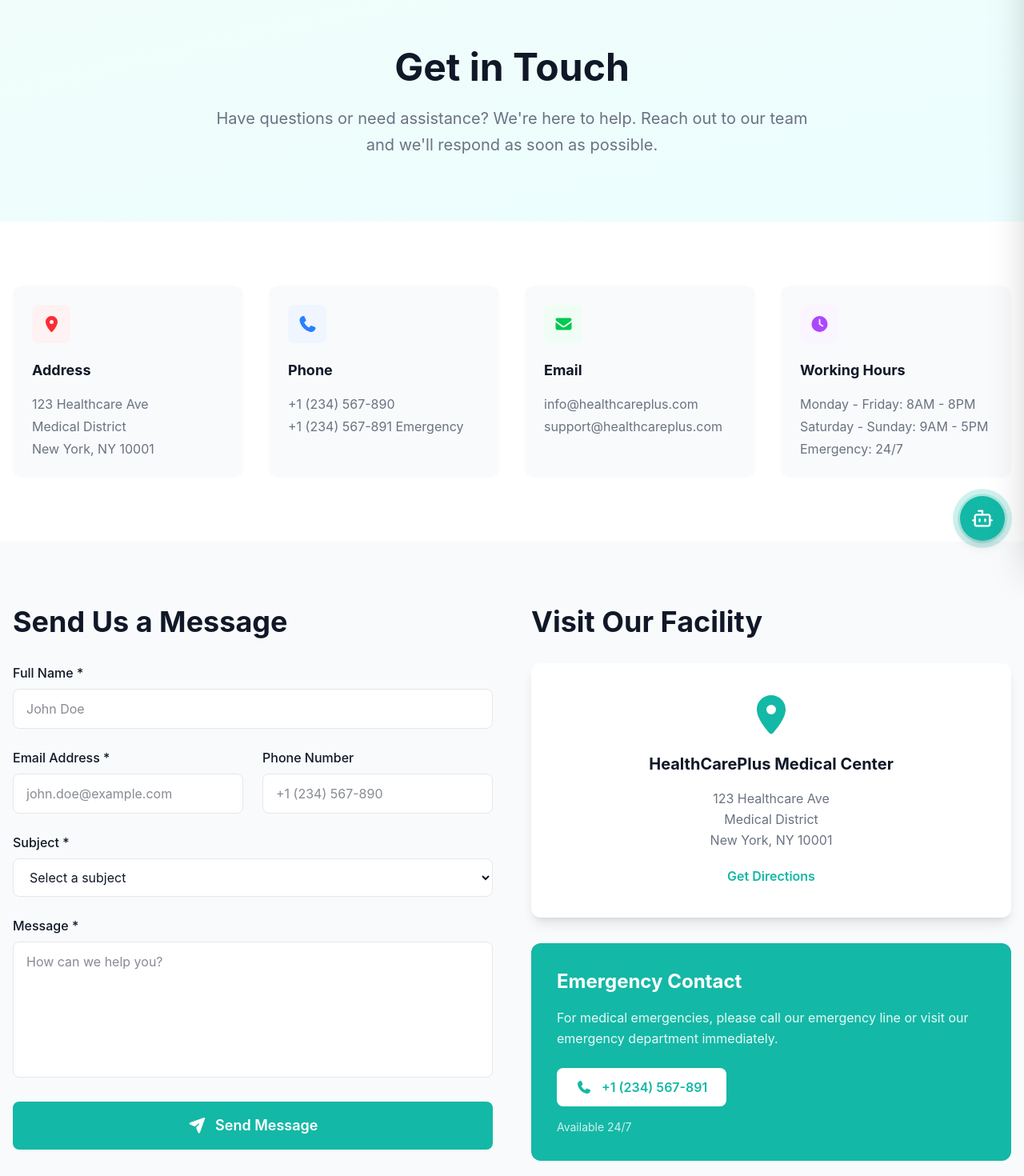
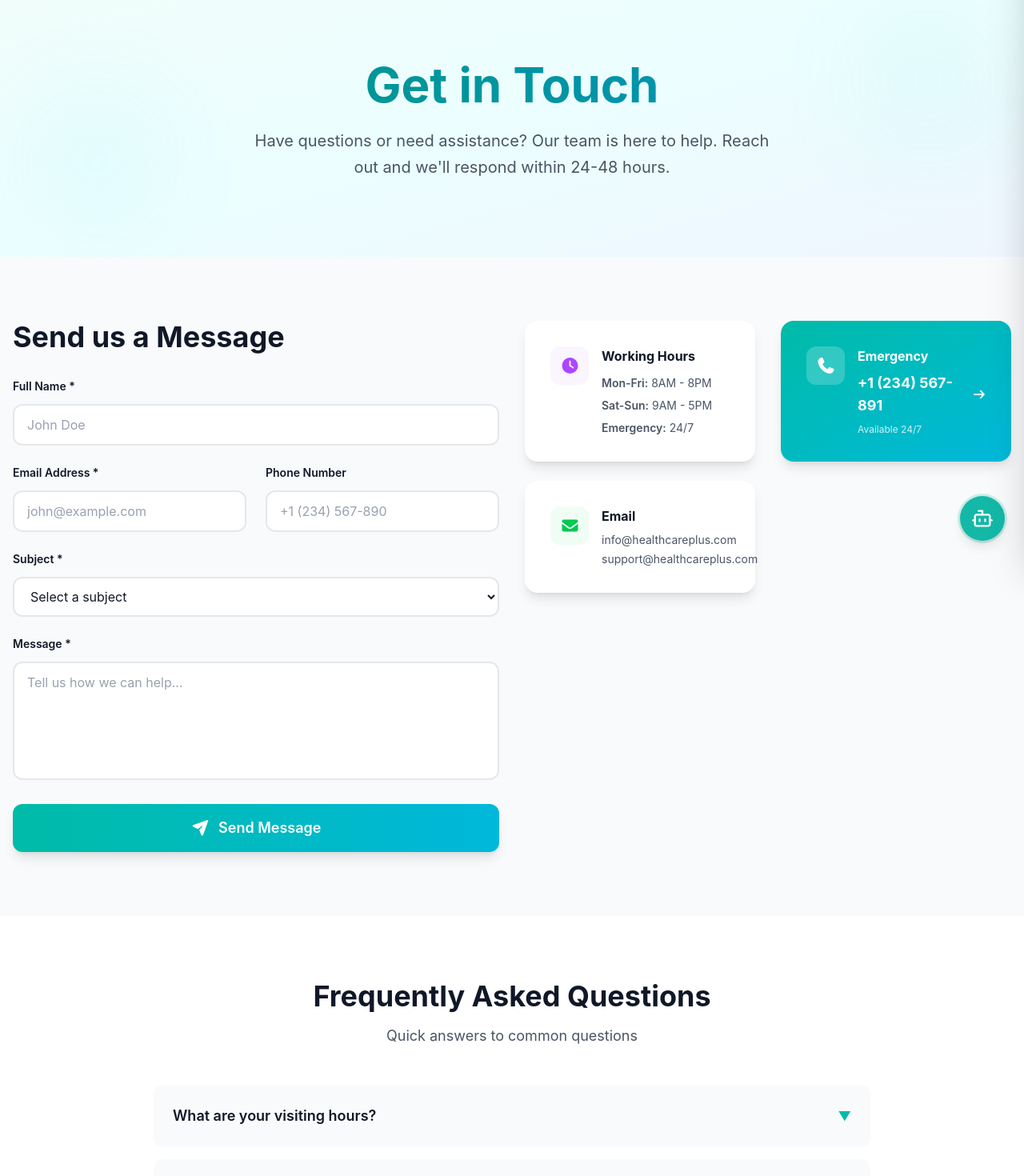
Before and after one commit to Aya-Abdellatif/med-wasla, a React (Vite) app in the folder frontend/: page /contact in a window 1280 px wide. Shown: the part 100-1570 px from the top of the page at 80% size. Built offline with nearby package versions, Linux system fonts and the light colour scheme.

Commit message:
edit contact

```diff
--- a/frontend/src/app/components/common/Navbar.tsx
+++ b/frontend/src/app/components/common/Navbar.tsx
@@ -115,7 +115,6 @@ function Navbar() {
             <div className="hidden xl:flex items-center gap-4 ml-auto shrink-0">
               {isDoctor ? (
                 <>
-                  <span className="text-lg font-semibold text-fg-muted">+1 (234) 567-890</span>
                   <Link
                     to="/dashboard"
                     className="text-lg font-semibold text-fg-muted hover:text-primary transition-colors duration-300"
--- a/frontend/src/app/pages/contact/ContactPage.tsx
+++ b/frontend/src/app/pages/contact/ContactPage.tsx
@@ -1,14 +1,16 @@
 import { useState } from "react";
-// import { useNavigate } from "react-router-dom";
 import { FontAwesomeIcon } from "@fortawesome/react-fontawesome";
 import {
   faCheckCircle,
   faPaperPlane,
-  faLocationDot,
+  // faLocationDot,
   faPhone,
+  faEnvelope,
+  faClock,
+  faArrowRight,
 } from "@fortawesome/free-solid-svg-icons";
 
-import { contactInfo, departments, faqs } from "./ContactData";
+import {  departments, faqs } from "./ContactData";
 import type { ContactFormData } from "./contactTypes";
 
 const initialFormData: ContactFormData = {
@@ -22,13 +24,12 @@ const initialFormData: ContactFormData = {
 export default function ContactPage() {
   const [formData, setFormData] = useState<ContactFormData>(initialFormData);
   const [isSubmitted, setIsSubmitted] = useState(false);
-  // const navigate = useNavigate();
+  const [expandedFAQ, setExpandedFAQ] = useState<number | null>(null);
 
   const handleChange = (
     e: React.ChangeEvent<HTMLInputElement | HTMLTextAreaElement | HTMLSelectElement>
   ) => {
     const { name, value } = e.target;
-
     setFormData((prev) => ({
       ...prev,
       [name]: value,
@@ -37,9 +38,7 @@ export default function ContactPage() {
 
   const handleSubmit = (e: React.FormEvent<HTMLFormElement>) => {
     e.preventDefault();
-
     console.log("Contact form submitted:", formData);
-
     setIsSubmitted(true);
 
     setTimeout(() => {
@@ -58,14 +57,13 @@ export default function ContactPage() {
               className="text-teal-500 text-4xl"
             />
           </div>
-
           <h2 className="text-3xl font-bold text-gray-900 mb-4">
             Message Sent!
           </h2>
-
-          <p className="text-gray-500">
-            Thank you for contacting us. We'll get back to you soon.
+          <p className="text-gray-600 mb-6">
+            Thank you for contacting us. We'll get back to you as soon as possible.
           </p>
+          <p className="text-sm text-gray-500">Expected response time: 24-48 hours</p>
         </div>
       </main>
     );
@@ -73,37 +71,40 @@ export default function ContactPage() {
 
   return (
     <main className="min-h-screen bg-white text-gray-900">
-      {/* Hero */}
-      <section className="bg-linear-to-br from-teal-50 to-cyan-50 py-20 px-4 text-center">
-        <h1 className="text-4xl md:text-5xl font-bold mb-6">
+      {/* Hero Section */}
+      <section className="bg-linear-to-br from-teal-50 via-cyan-50 to-blue-50 py-24 px-4 text-center relative overflow-hidden">
+        <div className="absolute inset-0 opacity-10">
+          <div className="absolute top-10 right-10 w-40 h-40 bg-teal-300 rounded-full blur-3xl" />
+          <div className="absolute bottom-10 left-10 w-40 h-40 bg-cyan-300 rounded-full blur-3xl" />
+        </div>
+        <div className="max-w-4xl mx-auto relative z-10">
+          <h1 className="text-5xl md:text-6xl font-bold mb-6 bg-linear-to-r from-teal-600 to-cyan-600 bg-clip-text text-transparent">
             Get in Touch
           </h1>
-
-        <p className="max-w-3xl mx-auto text-lg md:text-xl text-gray-500 leading-relaxed">
-          Have questions or need assistance? We're here to help. Reach out to
-          our team and we'll respond as soon as possible.
+          <p className="text-lg md:text-xl text-gray-600 leading-relaxed max-w-2xl mx-auto">
+            Have questions or need assistance? Our team is here to help. Reach out and we'll respond within 24-48 hours.
           </p>
+        </div>
       </section>
 
-      {/* Contact Info */}
+      {/* Contact Info Cards
       <section className="py-20 px-4 bg-white">
-        <div className="max-w-7xl mx-auto grid sm:grid-cols-2 lg:grid-cols-4 gap-8">
+        <div className="max-w-7xl mx-auto">
+          <div className="grid sm:grid-cols-2 lg:grid-cols-4 gap-6">
             {contactInfo.map((item) => (
               <div
                 key={item.title}
-              className="bg-gray-50 rounded-xl p-6 hover:shadow-lg transition-shadow"
+                className="bg-gradient-to-br from-gray-50 to-gray-100 rounded-2xl p-8 hover:shadow-xl transition-all duration-300 hover:-translate-y-1 cursor-pointer group"
               >
                 <div
-                className={`w-12 h-12 rounded-lg flex items-center justify-center mb-5 ${item.iconBoxClass}`}
+                  className={`w-14 h-14 rounded-xl flex items-center justify-center mb-6 group-hover:scale-110 transition-transform ${item.iconBoxClass}`}
                 >
-                <FontAwesomeIcon icon={item.icon} className="text-xl" />
+                  <FontAwesomeIcon icon={item.icon} className="text-2xl" />
                 </div>
-
                 <h3 className="text-lg font-bold mb-4">{item.title}</h3>
-
-              <div className="space-y-1">
+                <div className="space-y-2">
                   {item.details.map((detail) => (
-                  <p key={detail} className="text-gray-500">
+                    <p key={detail} className="text-gray-600 text-sm leading-relaxed">
                       {detail}
                     </p>
                   ))}
@@ -111,20 +112,21 @@ export default function ContactPage() {
               </div>
             ))}
           </div>
-      </section>
+        </div>
+      </section> */}
 
-      {/* Form + Facility */}
+      {/* Form & Quick Info */}
       <section className="py-20 px-4 bg-gray-50">
-        <div className="max-w-7xl mx-auto grid lg:grid-cols-2 gap-12">
+        <div className="max-w-7xl mx-auto grid lg:grid-cols-4 gap-8 items-start">
           {/* Form */}
-          <div>
-            <h2 className="text-3xl md:text-4xl font-bold mb-8">
-              Send Us a Message
-            </h2>
+          <div className="lg:col-span-2">
+            <h2 className="text-4xl font-bold mb-8">Send us a Message</h2>
 
             <form onSubmit={handleSubmit} className="space-y-6">
               <div>
-                <label className="block font-medium mb-2">Full Name *</label>
+                <label className="block text-sm font-semibold mb-3 text-gray-900">
+                  Full Name *
+                </label>
                 <input
                   type="text"
                   name="name"
@@ -132,13 +134,13 @@ export default function ContactPage() {
                   onChange={handleChange}
                   required
                   placeholder="John Doe"
-                  className="w-full bg-white border border-gray-200 rounded-lg px-4 py-3 outline-none focus:ring-2 focus:ring-teal-500"
+                  className="w-full bg-white border-2 border-gray-200 rounded-xl px-4 py-3 outline-none focus:border-teal-500 focus:shadow-lg transition placeholder-gray-400"
                 />
               </div>
 
               <div className="grid md:grid-cols-2 gap-6">
                 <div>
-                  <label className="block font-medium mb-2">
+                  <label className="block text-sm font-semibold mb-3 text-gray-900">
                     Email Address *
                   </label>
                   <input
@@ -147,13 +149,13 @@ export default function ContactPage() {
                     value={formData.email}
                     onChange={handleChange}
                     required
-                    placeholder="john.doe@example.com"
-                    className="w-full bg-white border border-gray-200 rounded-lg px-4 py-3 outline-none focus:ring-2 focus:ring-teal-500"
+                    placeholder="john@example.com"
+                    className="w-full bg-white border-2 border-gray-200 rounded-xl px-4 py-3 outline-none focus:border-teal-500 focus:shadow-lg transition placeholder-gray-400"
                   />
                 </div>
 
                 <div>
-                  <label className="block font-medium mb-2">
+                  <label className="block text-sm font-semibold mb-3 text-gray-900">
                     Phone Number
                   </label>
                   <input
@@ -162,19 +164,21 @@ export default function ContactPage() {
                     value={formData.phone}
                     onChange={handleChange}
                     placeholder="+1 (234) 567-890"
-                    className="w-full bg-white border border-gray-200 rounded-lg px-4 py-3 outline-none focus:ring-2 focus:ring-teal-500"
+                    className="w-full bg-white border-2 border-gray-200 rounded-xl px-4 py-3 outline-none focus:border-teal-500 focus:shadow-lg transition placeholder-gray-400"
                   />
                 </div>
               </div>
 
               <div>
-                <label className="block font-medium mb-2">Subject *</label>
+                <label className="block text-sm font-semibold mb-3 text-gray-900">
+                  Subject *
+                </label>
                 <select
                   name="subject"
                   value={formData.subject}
                   onChange={handleChange}
                   required
-                  className="w-full bg-white border border-gray-200 rounded-lg px-4 py-3 outline-none focus:ring-2 focus:ring-teal-500"
+                  className="w-full bg-white border-2 border-gray-200 rounded-xl px-4 py-3 outline-none focus:border-teal-500 focus:shadow-lg transition"
                 >
                   <option value="">Select a subject</option>
                   {departments.map((department) => (
@@ -186,21 +190,23 @@ export default function ContactPage() {
               </div>
 
               <div>
-                <label className="block font-medium mb-2">Message *</label>
+                <label className="block text-sm font-semibold mb-3 text-gray-900">
+                  Message *
+                </label>
                 <textarea
                   name="message"
                   value={formData.message}
                   onChange={handleChange}
                   required
-                  rows={6}
-                  placeholder="How can we help you?"
-                  className="w-full bg-white border border-gray-200 rounded-lg px-4 py-3 outline-none focus:ring-2 focus:ring-teal-500 resize-none"
+                  rows={5}
+                  placeholder="Tell us how we can help..."
+                  className="w-full bg-white border-2 border-gray-200 rounded-xl px-4 py-3 outline-none focus:border-teal-500 focus:shadow-lg transition resize-none placeholder-gray-400"
                 />
               </div>
 
               <button
                 type="submit"
-                className="w-full bg-[#14B8A6] text-white py-4 rounded-lg font-semibold text-lg hover:bg-teal-600 transition-colors flex items-center justify-center gap-3"
+                className="w-full bg-linear-to-r from-teal-500 to-cyan-500 text-white py-4 rounded-xl font-semibold text-lg hover:from-teal-600 hover:to-cyan-600 transition-all flex items-center justify-center gap-3 shadow-lg hover:shadow-xl"
               >
                 <FontAwesomeIcon icon={faPaperPlane} />
                 <span>Send Message</span>
@@ -208,81 +214,96 @@ export default function ContactPage() {
             </form>
           </div>
 
-          {/* Facility */}
-          <div className="space-y-8">
+          {/* Quick Contact Info - Center Column */}
+          <div className="space-y-6">
+            <div className="bg-white rounded-2xl p-8 shadow-lg hover:shadow-xl transition">
+              <div className="flex items-start gap-4">
+                <div className="w-12 h-12 bg-purple-50 rounded-xl flex items-center justify-center shrink-0">
+                  <FontAwesomeIcon icon={faClock} className="text-purple-500 text-xl" />
+                </div>
                 <div>
-              <h2 className="text-3xl md:text-4xl font-bold mb-8">
-                Visit Our Facility
-              </h2>
-
-              <div className="bg-white rounded-xl shadow-lg p-10 text-center">
-                <FontAwesomeIcon
-                  icon={faLocationDot}
-                  className="text-[#14B8A6] text-5xl mb-6"
-                />
-
-                <h3 className="text-xl font-bold mb-4">
-                  HealthCarePlus Medical Center
-                </h3>
-
-                <p className="text-gray-500 leading-relaxed mb-5">
-                  123 Healthcare Ave
-                  <br />
-                  Medical District
-                  <br />
-                  New York, NY 10001
-                </p>
-
-                <a
-                  href="https://maps.google.com"
-                  target="_blank"
-                  className="text-[#14B8A6] font-semibold hover:text-teal-600"
-                >
-                  Get Directions
-                </a>
+                  <h3 className="font-bold text-gray-900 mb-3">Working Hours</h3>
+                  <div className="space-y-2 text-sm text-gray-600">
+                    <p><span className="font-semibold">Mon-Fri:</span> 8AM - 8PM</p>
+                    <p><span className="font-semibold">Sat-Sun:</span> 9AM - 5PM</p>
+                    <p><span className="font-semibold">Emergency:</span> 24/7</p>
+                  </div>
+                </div>
               </div>
             </div>
 
-            <div className="bg-[#14B8A6] text-white rounded-xl p-8">
-              <h3 className="text-2xl font-bold mb-4">Emergency Contact</h3>
+            <div className="bg-white rounded-2xl p-8 shadow-lg hover:shadow-xl transition">
+              <div className="flex items-start gap-4">
+                <div className="w-12 h-12 bg-green-50 rounded-xl flex items-center justify-center shrink-0">
+                  <FontAwesomeIcon icon={faEnvelope} className="text-green-500 text-xl" />
+                </div>
+                <div>
+                  <h3 className="font-bold text-gray-900 mb-2">Email</h3>
+                  <div className="space-y-1">
+                    <p className="text-sm text-gray-600">info@healthcareplus.com</p>
+                    <p className="text-sm text-gray-600">support@healthcareplus.com</p>
+                  </div>
+                </div>
+              </div>
+            </div>
+          </div>
 
-              <p className="text-white/90 mb-6 leading-relaxed">
-                For medical emergencies, please call our emergency line or visit
-                our emergency department immediately.
-              </p>
-
+          {/* Emergency Column */}
+          <div>
+            <div className="bg-linear-to-br from-teal-500 to-cyan-500 text-white rounded-2xl p-8 shadow-lg sticky top-20">
+              <div className="flex items-start gap-4">
+                <div className="w-12 h-12 bg-white/20 rounded-xl flex items-center justify-center shrink-0">
+                  <FontAwesomeIcon icon={faPhone} className="text-white text-xl" />
+                </div>
+                <div>
+                  <h3 className="font-bold mb-2">Emergency</h3>
                   <a
-                href="tel:+1234567891"
-                className="inline-flex items-center gap-3 bg-white text-[#14B8A6] px-6 py-3 rounded-lg font-semibold hover:bg-gray-100 transition"
+                    href="tel:+12345678891"
+                    className="text-lg font-bold hover:underline flex items-center gap-2"
                   >
-                <FontAwesomeIcon icon={faPhone} />
-                <span>+1 (234) 567-891</span>
+                    +1 (234) 567-891
+                    <FontAwesomeIcon icon={faArrowRight} className="text-sm" />
                   </a>
-
-              <p className="text-sm text-white/80 mt-4">Available 24/7</p>
+                  <p className="text-xs text-white/80 mt-2">Available 24/7</p>
+                </div>
+              </div>
             </div>
           </div>
         </div>
       </section>
 
-      {/* FAQ */}
+      {/* FAQs */}
       <section className="py-20 px-4 bg-white">
         <div className="max-w-4xl mx-auto">
           <div className="text-center mb-12">
-            <h2 className="text-3xl md:text-4xl font-bold mb-4">
-              Frequently Asked Questions
-            </h2>
-
-            <p className="text-lg text-gray-500">
-              Quick answers to common questions about our services.
-            </p>
+            <h2 className="text-4xl font-bold mb-4">Frequently Asked Questions</h2>
+            <p className="text-lg text-gray-600">Quick answers to common questions</p>
           </div>
 
-          <div className="space-y-6">
-            {faqs.map((faq) => (
-              <div key={faq.question} className="bg-gray-50 rounded-xl p-6">
-                <h3 className="text-lg font-bold mb-3">{faq.question}</h3>
-                <p className="text-gray-500 leading-relaxed">{faq.answer}</p>
+          <div className="space-y-4">
+            {faqs.map((faq, index) => (
+              <div
+                key={index}
+                className="bg-gray-50 rounded-xl overflow-hidden hover:shadow-md transition"
+              >
+                <button
+                  onClick={() => setExpandedFAQ(expandedFAQ === index ? null : index)}
+                  className="w-full p-6 text-left flex items-center justify-between font-semibold hover:bg-gray-100 transition"
+                >
+                  <span className="text-lg text-gray-900">{faq.question}</span>
+                  <span
+                    className={`text-teal-500 transition-transform ${
+                      expandedFAQ === index ? "rotate-180" : ""
+                    }`}
+                  >
+                    ▼
+                  </span>
+                </button>
+                {expandedFAQ === index && (
+                  <div className="px-6 pb-6 border-t border-gray-200">
+                    <p className="text-gray-600 leading-relaxed">{faq.answer}</p>
+                  </div>
+                )}
               </div>
             ))}
           </div>
```
Lines whose indentation alone changed are shown as unchanged.
